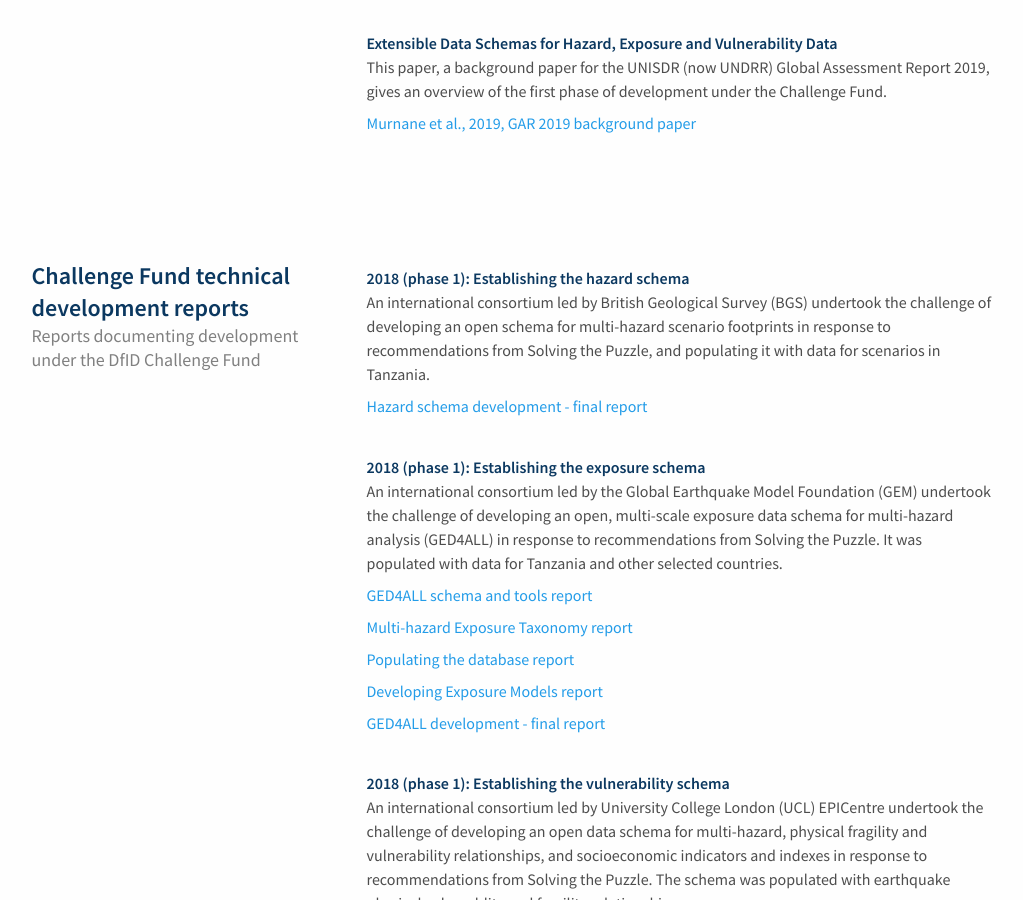
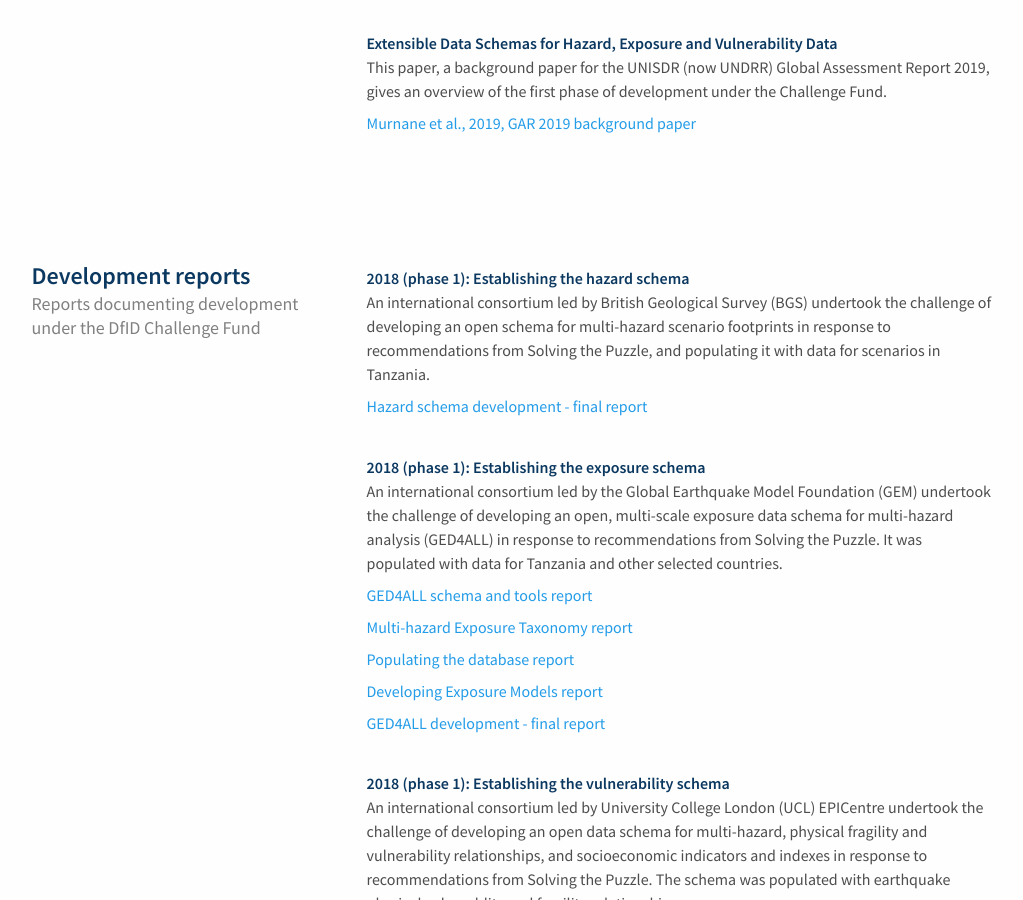
Before and after one commit to GFDRR/risk-data-library.github.io, a Jekyll site: the page built from resources.html, in a window 1280 px wide and 900 px high, scrolled down 717 px. Shown: the whole window, without its empty margins (121-1144 px from the left). Built offline with Jekyll 4.4.1, drawn with Linux system fonts in a browser that asks for light colours; nearby versions of some CDN libraries.

Commit message:
Update resources.html
update title

```diff
--- a/resources.html
+++ b/resources.html
@@ -50,7 +50,7 @@ description: Collected documentation, references and links for the projects and
 
 <div class="component-individual reusable-component">
   <div class="reusable-component-left">
-    <h4 class="reusable-title reusable-font-semi-bold">Challenge Fund technical development reports</h4>
+    <h4 class="reusable-title reusable-font-semi-bold">Development reports</h4>
     <p class="reusable-subtitle reusable-font-regular">
       Reports documenting development under the DfID Challenge Fund
     </p>
```
